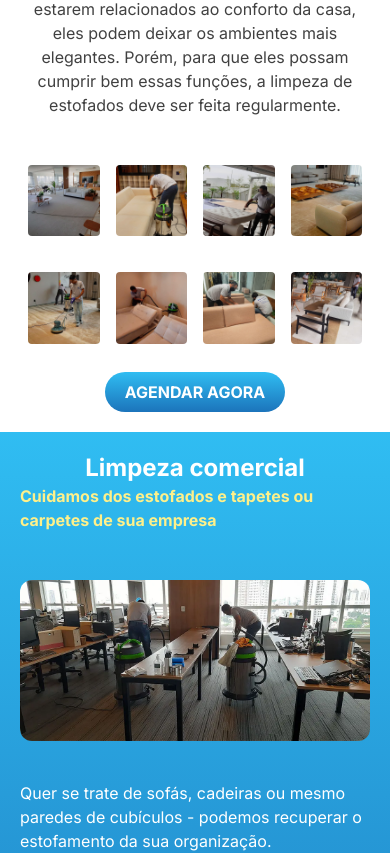
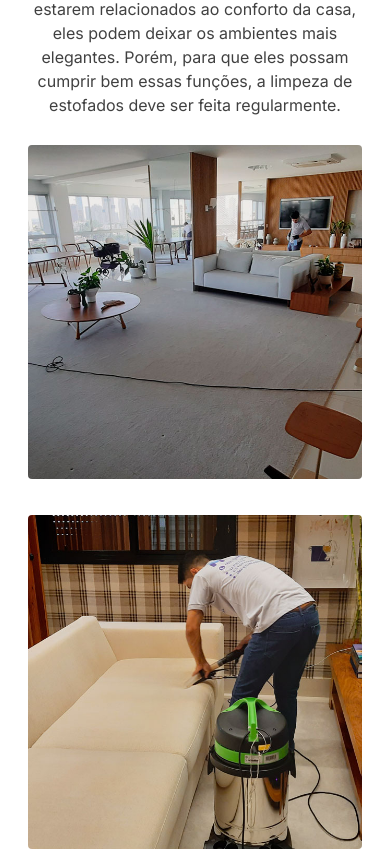
Before and after one commit to LavanderiaMundial/site, a Next.js app: page / in a window 390 px wide. Shown: the part 2518-3371 px from the top of the page. Built offline with nearby package versions, Linux system fonts and the light colour scheme.

Commit message:
responsive adjust

```diff
--- a/src/app/components/Contato.jsx
+++ b/src/app/components/Contato.jsx
@@ -15,7 +15,7 @@ const Contato = () => {
                     <iframe src="https://www.google.com/maps/embed?pb=!1m14!1m8!1m3!1d3821.793896370712!2d-49.220685!3d-16.687194!3m2!1i1024!2i768!4f13.1!3m3!1m2!1s0x935ef12a8266be0f%3A0x8e32126a4523c014!2sLavanderia%20Mundial!5e0!3m2!1spt-BR!2sbr!4v1692900600663!5m2!1spt-BR!2sbr" width="600" height={300} loading="lazy" referrerPolicy="no-referrer-when-downgrade" className=" mb-5 rounded-xl  drop-shadow-drop1 w-full md:h-[500px]" title="maps">
                     </iframe>
                 </div>
-                <div className="w-1/2 flex flex-col justify-center items-center gap-5 z-10">
+                <div className="w-1/2 flex flex-col justify-center items-center gap-5 z-10 desktop">
                     <motion.div initial={{ x: -400 }} whileInView={{ x: 0 }} transition={{ duration: 1, delay: 0.5 }} exit={{ x: -400 }} className="hidden -z-10 md:flex flex-col justify-center items-center text-center gap-5 bg-gradient-to-t from-primary to-secondary rounded-e-xl h-96">
                         <h2 className="text-xl px-5"><span className="text-light font-bold">Endereço:</span> <span className="text-yellow-200 font-bold">R. Colômbia, Quadra 14 - lote 20 - Vila Maria Luiza, Goiânia - GO, 74720-190</span></h2>
                         <h2><span className="text-light font-bold">E-mail:</span> <span className="text-yellow-200 font-bold">lavanderiamundial.mkt@gmail.com</span></h2>
@@ -32,7 +32,7 @@ const Contato = () => {
                         </div>
                     </motion.div>
                 </div>
-                <div className="md:w-1/2 md:hidden flex flex-col  justify-center items-center gap-5 ">
+                <div className="md:w-1/2 flex flex-col justify-center items-center gap-5 smartphone">
                     <div
                         className="-z-10 flex flex-col justify-center items-center text-center gap-5 bg-gradient-to-t from-primary to-secondary rounded-xl h-96">
                         <h2 className="text-xl px-5"><span className="text-light font-bold">Endereço:</span> R. Colômbia, Quadra 14 - lote 20 - Vila Maria Luiza, Goiânia - GO, 74720-190</h2>
--- a/src/app/components/Section03.jsx
+++ b/src/app/components/Section03.jsx
@@ -1,13 +1,13 @@
-import React from "react"
+import React from "react";
 import Image from "next/image";
-import residencial1 from "../../../public/residencial1.jpg"
-import residencial2 from "../../../public/residencial2.jpg"
-import residencial3 from "../../../public/residencial3.jpg"
-import residencial4 from "../../../public/residencial4.jpg"
-import residencial5 from "../../../public/residencial5.jpg"
-import residencial6 from "../../../public/residencial6.jpg"
-import residencial7 from "../../../public/residencial7.jpg"
-import residencial8 from "../../../public/residencial8.jpg"
+import residencial1 from "../../../public/residencial1.jpg";
+import residencial2 from "../../../public/residencial2.jpg";
+import residencial3 from "../../../public/residencial3.jpg";
+import residencial4 from "../../../public/residencial4.jpg";
+import residencial5 from "../../../public/residencial5.jpg";
+import residencial6 from "../../../public/residencial6.jpg";
+import residencial7 from "../../../public/residencial7.jpg";
+import residencial8 from "../../../public/residencial8.jpg";
 
 const Section03 = () => {
   return (
@@ -21,31 +21,163 @@ const Section03 = () => {
       <div className="flex flex-col md:flex-row justify-center gap-5">
         <div className="mt-5 lg:w-1/1 text-center">
           <p className="text-black/75">
-            Sofás, poltronas e cadeiras são itens indispensáveis em qualquer lar. Além de estarem relacionados ao conforto da casa, eles podem deixar os ambientes mais elegantes. Porém, para que eles possam cumprir bem essas funções, a limpeza de estofados deve ser feita regularmente.
+            Sofás, poltronas e cadeiras são itens indispensáveis em qualquer
+            lar. Além de estarem relacionados ao conforto da casa, eles podem
+            deixar os ambientes mais elegantes. Porém, para que eles possam
+            cumprir bem essas funções, a limpeza de estofados deve ser feita
+            regularmente.
           </p>
-          <div className="w-full flex mt-5 align-center justify-center">
+          <div className="desktopImg">
+            <div className="md:w-1/4 flex">
+              <Image
+                src={residencial1}
+                width={640}
+                height={640}
+                layout="responsive"
+                alt="Residencial"
+                className="rounded-xl mt-5 p-2 imgHover"
+              />
+              <Image
+                src={residencial2}
+                width={640}
+                height={640}
+                layout="responsive"
+                alt="Residencial"
+                className="rounded-xl mt-5 p-2 imgHover"
+              />
+              <Image
+                src={residencial3}
+                width={640}
+                height={640}
+                layout="responsive"
+                alt="Residencial"
+                className="rounded-xl mt-5 p-2 imgHover"
+              />
+              <Image
+                src={residencial4}
+                width={640}
+                height={640}
+                layout="responsive"
+                alt="Residencial"
+                className="rounded-xl mt-5 p-2 imgHover"
+              />
+            </div>
+            <div className="w-1/4 flex">
+              <Image
+                src={residencial5}
+                width={640}
+                height={640}
+                layout="responsive"
+                alt="Residencial"
+                className="rounded-xl mt-5 p-2 imgHover"
+              />
+              <Image
+                src={residencial6}
+                width={640}
+                height={640}
+                layout="responsive"
+                alt="Residencial"
+                className="rounded-xl mt-5 p-2 imgHover"
+              />
+              <Image
+                src={residencial7}
+                width={640}
+                height={640}
+                layout="responsive"
+                alt="Residencial"
+                className="rounded-xl mt-5 p-2 imgHover"
+              />
+              <Image
+                src={residencial8}
+                width={640}
+                height={640}
+                layout="responsive"
+                alt="Residencial"
+                className="rounded-xl mt-5 p-2 imgHover"
+              />
+            </div>
           </div>
-          <div className="w-1/4 flex">
-            <Image src={residencial1} alt="Residencial" className="rounded-xl mt-5 p-2 imgHover" />
-            <Image src={residencial2} alt="Residencial" className="rounded-xl mt-5 p-2 imgHover" />
-            <Image src={residencial3} alt="Residencial" className="rounded-xl mt-5 p-2 imgHover" />
-            <Image src={residencial4} alt="Residencial" className="rounded-xl mt-5 p-2 imgHover" />
+
+          <div className="w-full md:hidden desktopImgSm">
+            <Image
+              src={residencial1}
+              width={640}
+              height={640}
+              layout="responsive"
+              alt="Residencial"
+              className="rounded-xl mt-5 p-2 imgHover"
+            />
+            <Image
+              src={residencial2}
+              width={640}
+              height={640}
+              layout="responsive"
+              alt="Residencial"
+              className="rounded-xl mt-5 p-2 imgHover"
+            />
+            <Image
+              src={residencial3}
+              width={640}
+              height={640}
+              layout="responsive"
+              alt="Residencial"
+              className="rounded-xl mt-5 p-2 imgHover"
+            />
+            <Image
+              src={residencial4}
+              width={640}
+              height={640}
+              layout="responsive"
+              alt="Residencial"
+              className="rounded-xl mt-5 p-2 imgHover"
+            />
+            <Image
+              src={residencial5}
+              width={640}
+              height={640}
+              layout="responsive"
+              alt="Residencial"
+              className="rounded-xl mt-5 p-2 imgHover"
+            />
+            <Image
+              src={residencial6}
+              width={640}
+              height={640}
+              layout="responsive"
+              alt="Residencial"
+              className="rounded-xl mt-5 p-2 imgHover"
+            />
+            <Image
+              src={residencial7}
+              width={640}
+              height={640}
+              layout="responsive"
+              alt="Residencial"
+              className="rounded-xl mt-5 p-2 imgHover"
+            />
+            <Image
+              src={residencial8}
+              width={640}
+              height={640}
+              layout="responsive"
+              alt="Residencial"
+              className="rounded-xl mt-5 p-2 imgHover"
+            />
           </div>
-          <div className="w-1/4 flex">
-            <Image src={residencial5} alt="Residencial" className="rounded-xl mt-5 p-2 imgHover" />
-            <Image src={residencial6} alt="Residencial" className="rounded-xl mt-5 p-2 imgHover" />
-            <Image src={residencial7} alt="Residencial" className="rounded-xl mt-5 p-2 imgHover" />
-            <Image src={residencial8} alt="Residencial" className="rounded-xl mt-5 p-2 imgHover" />
-          </div>
+
           <div className="w-full flex align-center justify-center mt-5">
-            <a href="https://wa.me/5562982008777" target="_blank" className="uppercase gradient-container bg-gradient-to-t from-primary to-secondary text-light py-2 px-5 rounded-3xl hover:text-amarelo transition-all duration-300 font-bold">
+            <a
+              href="https://wa.me/5562982008777"
+              target="_blank"
+              className="uppercase gradient-container bg-gradient-to-t from-primary to-secondary text-light py-2 px-5 rounded-3xl hover:text-amarelo transition-all duration-300 font-bold"
+            >
               Agendar agora
             </a>
           </div>
         </div>
       </div>
     </div>
-  )
-}
+  );
+};
 
 export default Section03;
--- a/src/app/globals.css
+++ b/src/app/globals.css
@@ -32,3 +32,40 @@ html {
   transform: scale(1.5);
   transition: ease-in-out 0.3s;
 }
+
+/* Residencial images */
+.desktopImg {
+  display: block;
+}
+
+.desktopImgSm {
+  display: none;
+}
+
+@media(max-width: 768px) {
+  .desktopImg {
+    display: none;
+  }
+  .desktopImgSm {
+    display: block;
+  }
+}
+
+/* Slider Testimonials */
+.desktop {
+  display: block;
+}
+
+.smartphone {
+  display: none;
+}
+
+@media(max-width:768px) {
+  .desktop {
+    display: none;
+  }
+
+  .smartphone {
+    display: block;
+  }
+}
```
Also changed, not shown: src/app/components/Blog.jsx (+37 -9 lines), src/app/components/Depoimentos.jsx (+82 -5 lines).
